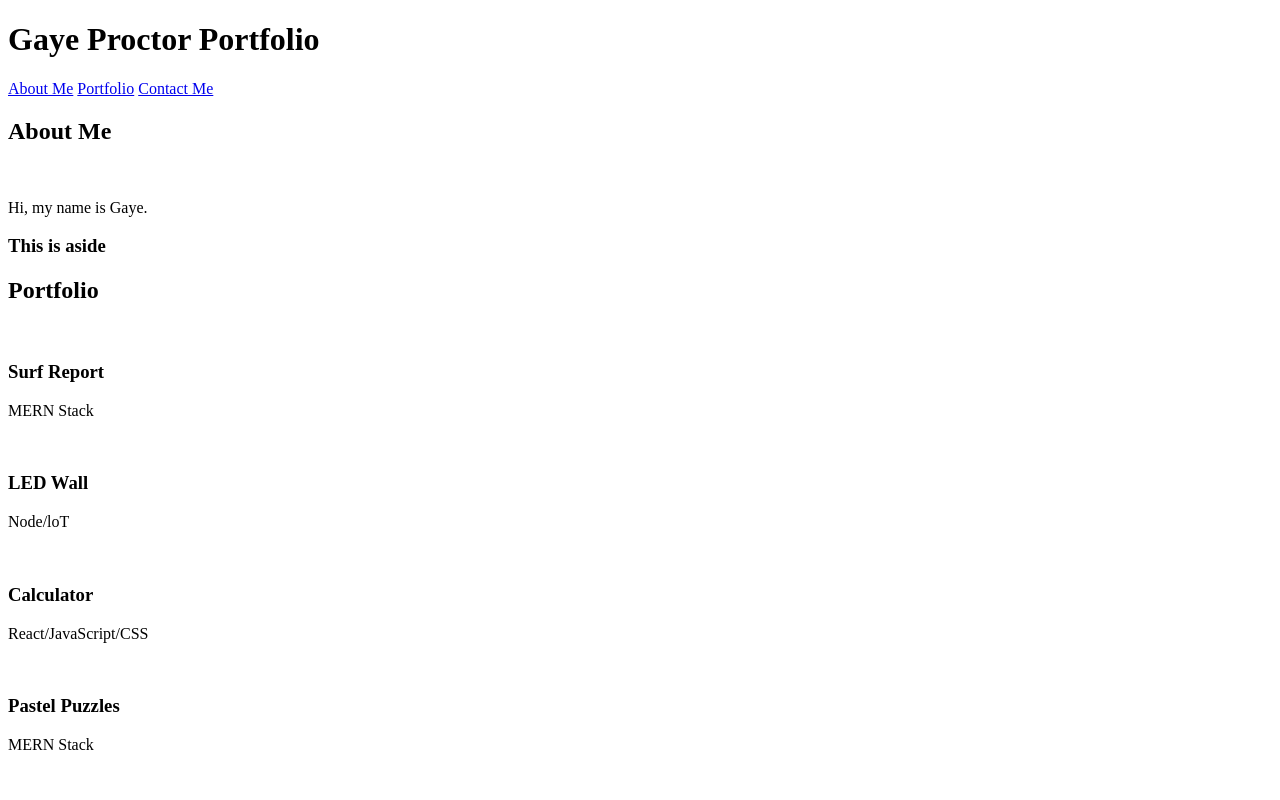
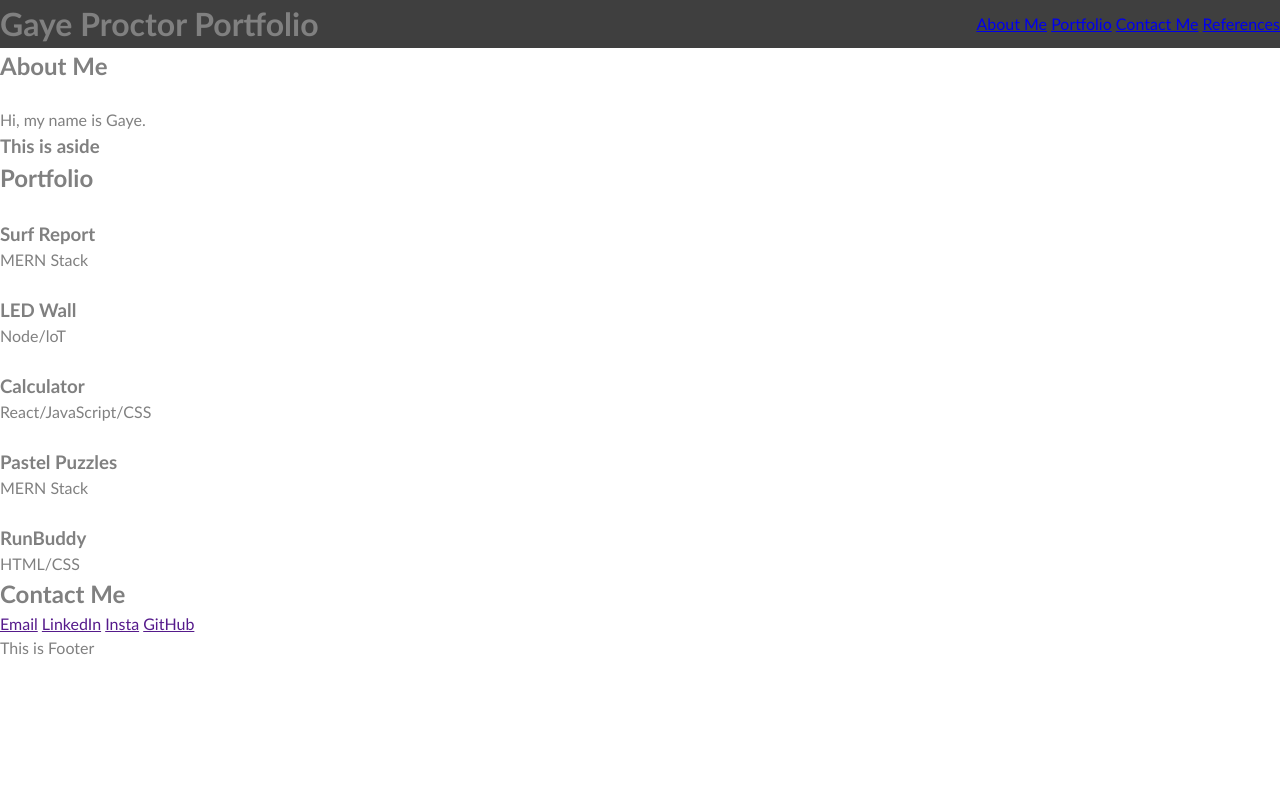
Before and after one commit to slsmi894/Gaye-Sandy, a plain HTML site: page index.html in a window 1280 px wide. Shown: the top 800 px of the page. Drawn offline with Linux system fonts and the light colour scheme.

Commit message:
added instructions to stylesheet.css file- * / :root / body / header / corrected relative path in html to show ./assets...

```diff
--- a/assets/css/stylesheet.css
+++ b/assets/css/stylesheet.css
@@ -0,0 +1,73 @@
+* {
+    box-sizing: border-box;
+}
+
+/* we are going to declare variables*/
+
+:root {
+    --light: white;
+    --dark: black;
+    --primary: grey;
+    --secondary: skyblue;
+    --tertiary: rgb(63, 63, 63);
+}
+
+
+
+/* body*/
+body {
+    color: var(--primary);
+    background-color: var(--light);
+    font-family: 'Trebuchet MS', 'Lucida Sans Unicode', 'Lucida Grande', 'Lucida Sans', Arial, sans-serif;
+    margin: 0;
+    padding: 0;
+    line-height: 1.5;
+
+}
+
+h1,
+h2,
+h3 {
+    margin: 0;
+
+}
+
+p {
+    margin: 0;
+}
+
+/* header*/
+header {
+    display: flex;
+    flex-direction: row;
+    flex-wrap: wrap;
+    justify-content: space-between;
+    align-items: center;
+    background-color: var(--tertiary);
+}
+
+
+/* portfolio content */
+
+
+
+
+
+
+/* contacts */
+
+
+
+
+
+
+
+/* media queries - responsiveness*/
+
+
+
+
+
+
+
+/* we are going to declare variables*/
--- a/index.html
+++ b/index.html
@@ -5,8 +5,8 @@
     <meta http-equiv="X-UA-Compatible" content="IE=edge" />
     <meta name="viewport" content="width=device-width, initial-scale=1.0" />
     <title>Gaye Proctor Portfolio</title>
-    <link rel="stylesheet" href="/assets/css/reset.css">
-    <link rel="stylesheet" href="/assets/css/stylesheet.css">
+    <link rel="stylesheet" href="./assets/css/reset.css">
+    <link rel="stylesheet" href="./assets/css/stylesheet.css">
   </head>
 
   <body>
@@ -16,6 +16,7 @@
         <a href="#about">About Me</a>
         <a href="#portfolio">Portfolio</a>
         <a href="#contact">Contact Me</a>
+        <a href="#references"">References</a>
       </nav>
     </header>
 
@@ -81,8 +82,8 @@
 
         </div>
       </section>
-    </main>
-
+  </main>
+<!-- add list of references here -->
     <footer>This is Footer</footer>
   </body>
 </html>
```
